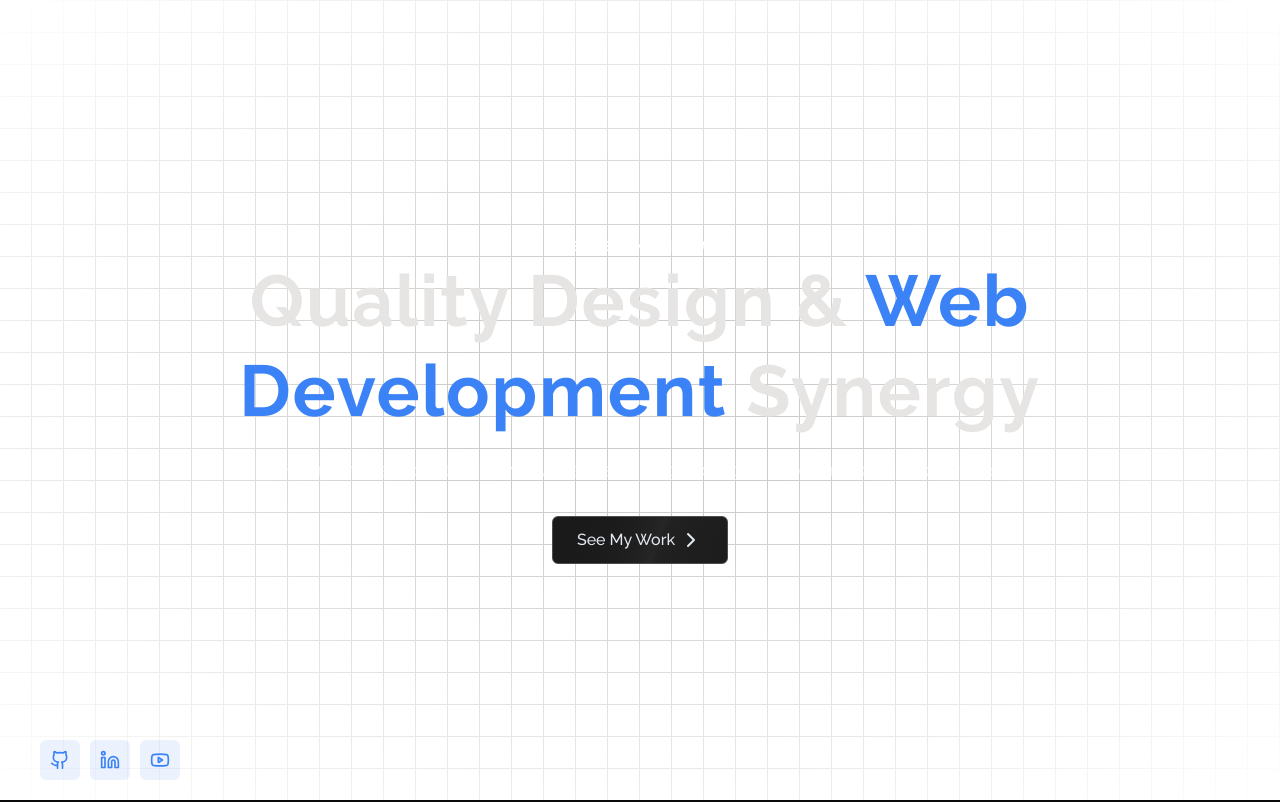
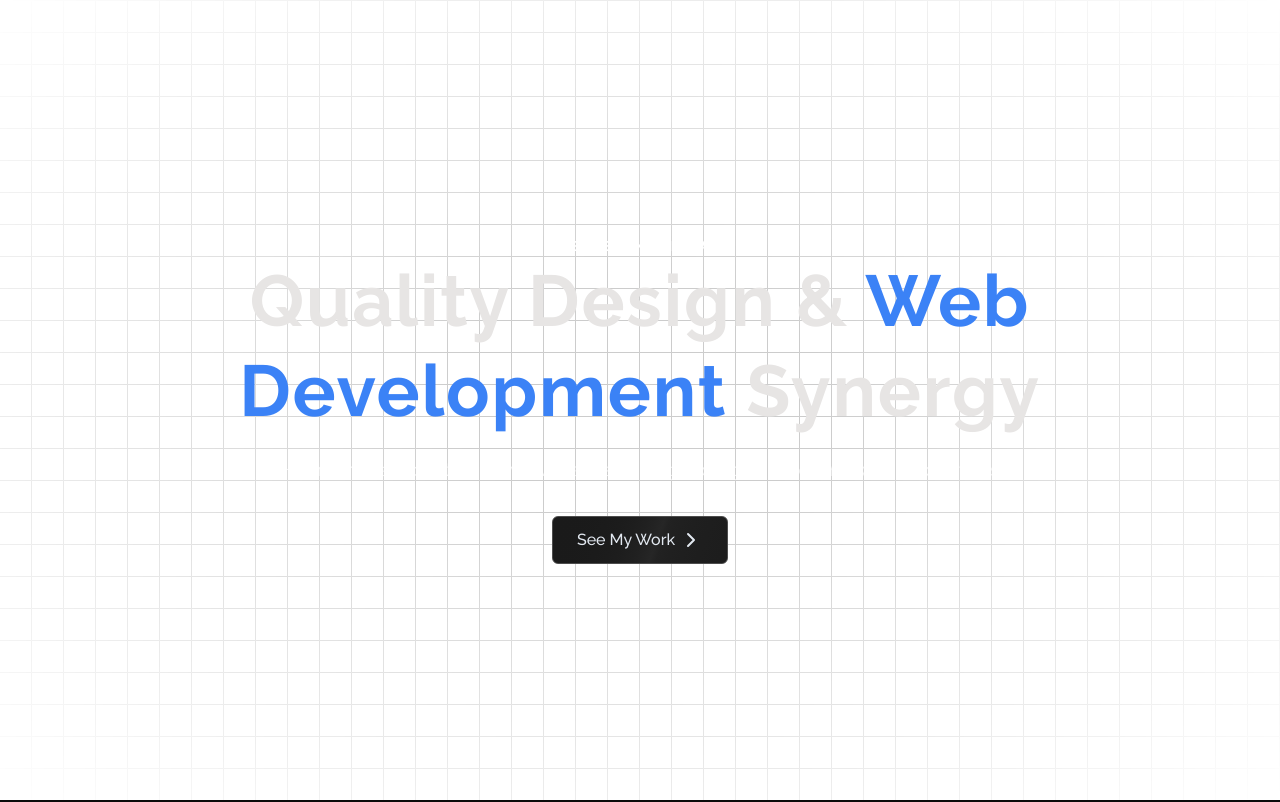
Before and after one commit to jer-in/portfolio-, a Next.js app: page / in a window 1280 px wide. Shown: the top 802 px of the page. Built offline with nearby package versions, Linux system fonts and the light colour scheme.

Commit message:
Removed socials div in hero section, added vertical padding to skills section

```diff
--- a/app/_components/HeroSection.tsx
+++ b/app/_components/HeroSection.tsx
@@ -1,6 +1,5 @@
-import { ChevronRight, Github, Linkedin, Youtube } from "lucide-react";
+import { ChevronRight } from "lucide-react";
 import ShinyButton from "./ui/ShinyButton";
-import Link from "next/link";
 
 const HeroSection = () => {
   return (
@@ -28,27 +27,6 @@ const HeroSection = () => {
           </p>
           <ShinyButton icon={<ChevronRight />}>See My Work</ShinyButton>
         </div>
-
-        <div className="flex items-center gap-2.5 absolute bottom-5 left-0">
-          <Link
-            href="https://github.com/andrijaweb"
-            className="p-2.5 bg-primary/10 hover:bg-primary/20 block rounded-md"
-          >
-            <Github className="size-5 text-primary" />
-          </Link>
-          <Link
-            href="https://www.linkedin.com/in/andrija-djordjevic-a7b794282/"
-            className="p-2.5 bg-primary/10 hover:bg-primary/20 block rounded-md"
-          >
-            <Linkedin className="size-5 text-primary" />
-          </Link>
-          <Link
-            href="https://github.com/andrijaweb"
-            className="p-2.5 bg-primary/10 hover:bg-primary/20 block rounded-md"
-          >
-            <Youtube className="size-5 text-primary" />
-          </Link>
-        </div>
       </div>
     </>
   );
--- a/app/_components/Skills.tsx
+++ b/app/_components/Skills.tsx
@@ -1,6 +1,6 @@
 const Skills = () => {
   return (
-    <div className="relative z-10 py-24">
+    <div className="relative z-10 py-32">
       <div className="space-y-4 mb-10">
         <h1 className="text-5xl font-bold text-stone-200">
           Technologies i currently work with
```
